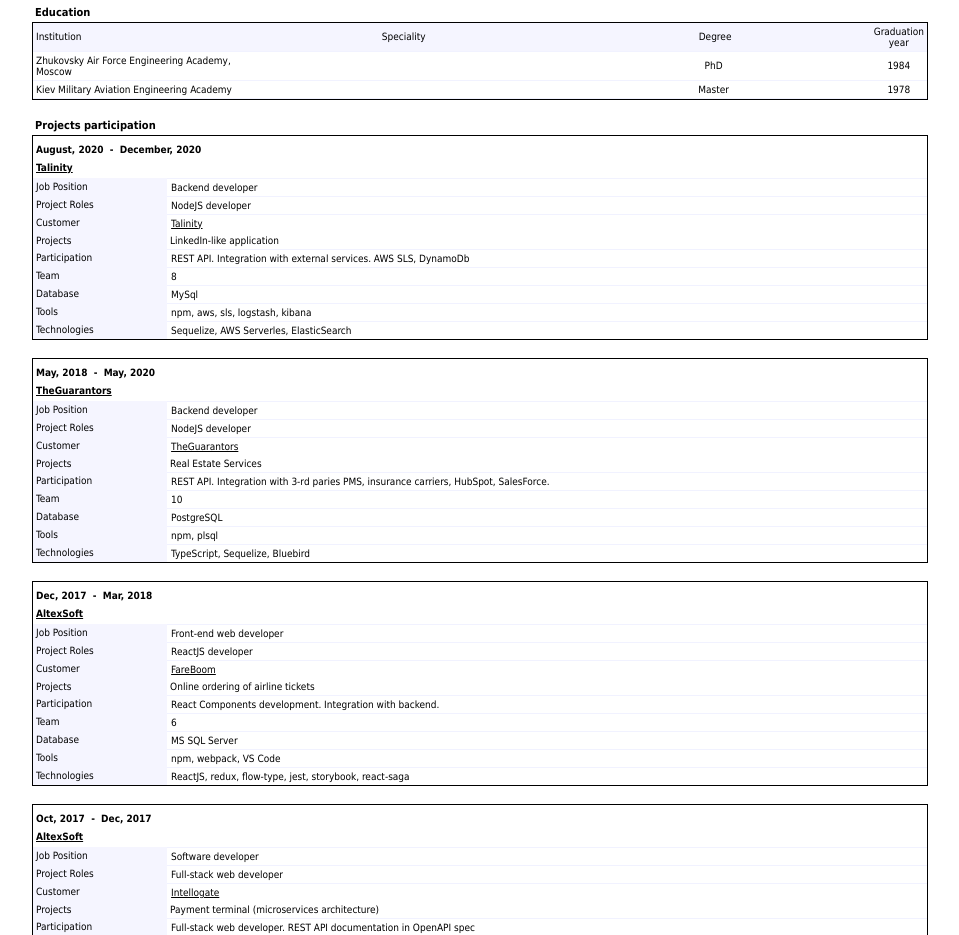
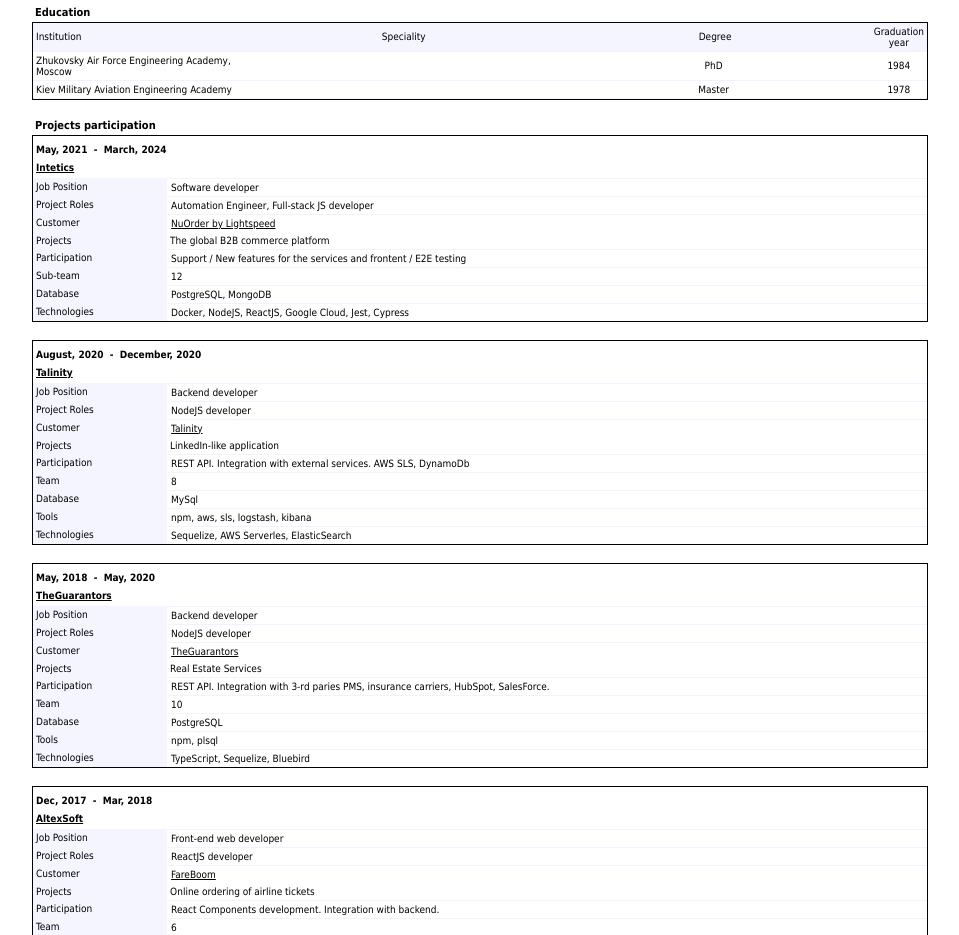
Before and after one commit to iurii-kyrylenko/resume, a plain HTML site: page index.html in a window 1280 px wide. Shown: the part 1378-2313 px from the top of the page, without its empty margins (160-1119 px from the left). Drawn offline with Linux system fonts and the light colour scheme.

Commit message:
Update resume

```diff
--- a/index.html
+++ b/index.html
@@ -503,6 +503,37 @@
     <td class="medium" align="left">Projects participation</td>
   </tr>
 </tbody></table>
+
+<table style="border: 1px solid #000000;" border="0" cellpadding="3" cellspacing="0" width="70%">
+      <colgroup>
+          <col width="120">
+          <col>
+      </colgroup>
+      <tbody><tr>
+        <th colspan="2" align="left">
+          <span>
+            May, 2021
+            &nbsp;-&nbsp;
+            March, 2024<br>
+          </span>
+          <span>
+          <a href="https://intetics.com/" target="_blank">Intetics</a>
+            <br>
+          </span>
+        </th>
+      </tr>
+      <tr><td bgcolor="#F5F5FF" width="15%">Job Position&nbsp;&nbsp;</td><td class="profileRow_prj_data">Software developer</td></tr>
+      <tr><td bgcolor="#F5F5FF" width="15%">Project Roles&nbsp;&nbsp;</td><td class="profileRow_prj_data">Automation Engineer, Full-stack JS developer</td></tr>
+      <tr><td bgcolor="#F5F5FF" width="15%">Customer&nbsp;&nbsp;</td><td class="profileRow_prj_data"><a href="https://www.nuorder.com/" target="_blank">NuOrder by Lightspeed</a></td></tr>
+      <tr><td bgcolor="#F5F5FF" width="15%">Projects&nbsp;</td><td>
+        The global B2B commerce platform
+      </td></tr>
+      <tr><td bgcolor="#F5F5FF" width="15%">Participation&nbsp;&nbsp;</td><td class="profileRow_prj_data">Support / New features for the services and frontent / E2E testing</td></tr>
+      <tr><td bgcolor="#F5F5FF" width="15%">Sub-team&nbsp;&nbsp;</td><td class="profileRow_prj_data">12</td></tr>
+      <tr><td bgcolor="#F5F5FF" width="15%">Database&nbsp;&nbsp;</td><td class="profileRow_prj_data">PostgreSQL, MongoDB</td></tr>
+      <tr><td bgcolor="#F5F5FF" width="15%">Technologies&nbsp;&nbsp;</td><td class="profileRow_prj_data">Docker, NodeJS, ReactJS, Google Cloud, Jest, Cypress</td></tr>
+    </tbody></table>
+    <br>
 
 <table style="border: 1px solid #000000;" border="0" cellpadding="3" cellspacing="0" width="70%">
       <colgroup>
```
Also changed, not shown: 1 other file.
